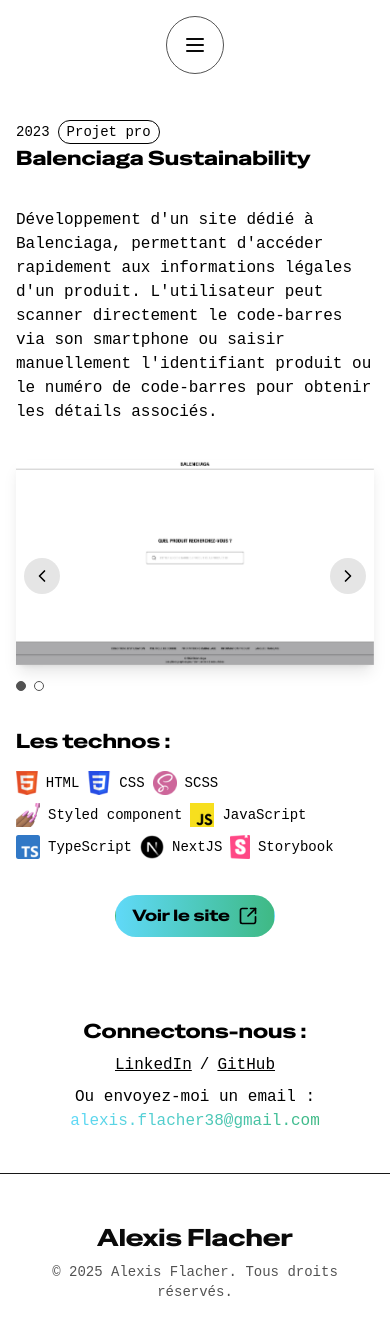
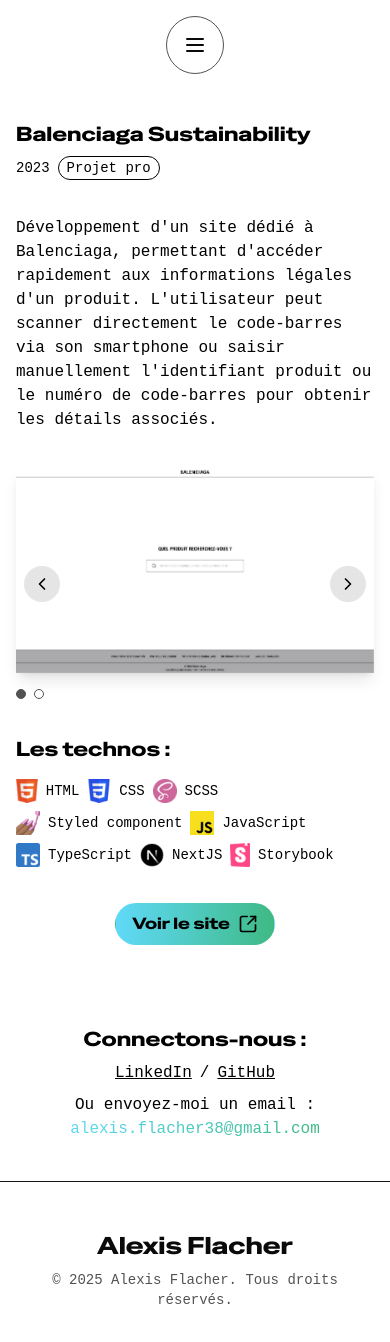
Before and after one commit to AlexisF9/Portfolio-2025, a Next.js app: page /mes-realisations/balenciaga-sustainability in a window 390 px wide. Shown: the top 1342 px of the page. Built offline with nearby package versions, Linux system fonts and the light colour scheme; a web font is replaced by a local one.

Commit message:
add realisation detail page animation

```diff
--- a/app/lenis-scroll.tsx
+++ b/app/lenis-scroll.tsx
@@ -1,13 +1,19 @@
 "use client";
 import Lenis from "lenis";
-import { useEffect } from "react";
+import { useEffect, useRef } from "react";
+import { usePathname } from "next/navigation";
 
 export default function LenisScroll() {
+  const lenisRef = useRef<Lenis | null>(null);
+  const pathname = usePathname();
+
   useEffect(() => {
     const lenis = new Lenis({
       duration: 1.2,
       easing: (t) => Math.min(1, 1.001 - Math.pow(2, -10 * t)),
     });
+
+    lenisRef.current = lenis;
 
     const raf = (time: number) => {
       lenis.raf(time);
@@ -18,8 +24,13 @@ export default function LenisScroll() {
 
     return () => {
       lenis.destroy();
+      lenisRef.current = null;
     };
   }, []);
 
+  useEffect(() => {
+    lenisRef.current?.scrollTo(0, { immediate: true });
+  }, [pathname]);
+
   return null;
 }
--- a/app/mes-realisations/[slug]/page.tsx
+++ b/app/mes-realisations/[slug]/page.tsx
@@ -1,12 +1,8 @@
 import { notFound } from "next/navigation";
 import { Realisation } from "../page";
 import realisations from "@/public/realisations.json";
-import Link from "next/link";
-import { Slider } from "@/src/components/slider";
-import { Github, SquareArrowOutUpRight } from "lucide-react";
-import Image from "next/image";
 import { Metadata } from "next";
-import { IconButton } from "@/src/components/icon-button";
+import { RealisationDetails } from "@/src/components/realisation-details";
 
 export async function generateMetadata({
   params,
@@ -40,64 +36,5 @@ export default async function Page({
     notFound();
   }
 
-  return (
-    <article className="pt-30 md:pt-40">
-      <div className="flex items-center flex-wrap-reverse justify-between mb-9">
-        <h1 className="text-xl md:text-4xl dark:text-white font-gothic">
-          {rea.title}
-        </h1>
-        <div className="flex items-center gap-2 dark:text-white">
-          <p className="text-sm">{rea.date}</p>
-          <p className="border rounded-full px-2 py-px w-fit text-sm">
-            Projet {rea.type}
-          </p>
-        </div>
-      </div>
-      <p className="pb-9 dark:text-white">{rea.description}</p>
-
-      <Slider pictures={rea.pictures} />
-
-      <div className="pt-9">
-        <h2 className="text-xl md:text-2xl font-gothic dark:text-white mb-4">
-          Les technos :
-        </h2>
-        <div className="flex items-center flex-wrap gap-2">
-          {rea.technos.map((skill, index) => {
-            return (
-              <li
-                key={index}
-                className="flex items-center gap-2 dark:text-white"
-              >
-                <Image
-                  src={`/images/logos/logo-${skill.name}.png`}
-                  width={24}
-                  height={24}
-                  alt={`logo ${skill.name}`}
-                  className="h-[24px] w-auto"
-                />
-                <span className="text-sm">{skill.label}</span>
-              </li>
-            );
-          })}
-        </div>
-      </div>
-
-      {(rea.link || rea.github) && (
-        <div className="flex items-center gap-4 w-fit mx-auto pt-9">
-          {rea.link && (
-            <Link
-              className="flex items-center gap-2 font-gothic w-fit border border-transparent rounded-full py-2 px-4 bg-linear-to-r hover:from-transparent hover:to-transparent hover:dark:text-white hover:border-neutral-600 hover:dark:border-white from-react to-vue transition duration-300 ease-in-out"
-              href={rea.link}
-              target="_blank"
-            >
-              Voir le site <SquareArrowOutUpRight className="w-[20px]" />
-            </Link>
-          )}
-          {rea.github && (
-            <IconButton label="Github" url={rea.github} icon={<Github />} />
-          )}
-        </div>
-      )}
-    </article>
-  );
+  return <RealisationDetails rea={rea} />;
 }
--- a/app/mes-realisations/page.tsx
+++ b/app/mes-realisations/page.tsx
@@ -8,10 +8,12 @@ export interface Realisation {
   pictures: string[];
   description: string;
   shortDescription: string;
-  mainTechnos?: { name: string; label: string }[];
+  mainTechnos: { name: string; label: string }[];
   technos: { name: string; label: string }[];
   type: string;
   date: string;
+  link: string | null;
+  github: string | null;
 }
 
 export const metadata: Metadata = {
--- /dev/null
+++ b/src/components/realisation-details.tsx
@@ -0,0 +1,101 @@
+"use client";
+import { IconButton } from "@/src/components/icon-button";
+import { useEffect } from "react";
+import Link from "next/link";
+import { Slider } from "@/src/components/slider";
+import { Github, SquareArrowOutUpRight } from "lucide-react";
+import Image from "next/image";
+import { Realisation } from "@/app/mes-realisations/page";
+import gsap from "gsap";
+import ScrollTrigger from "gsap/ScrollTrigger";
+
+gsap.registerPlugin(ScrollTrigger);
+
+export function RealisationDetails(props: { rea: Realisation }) {
+  const { rea } = props;
+
+  useEffect(() => {
+    const elements = gsap.utils.toArray(".fade-in");
+
+    elements.forEach((el, index) => {
+      const t = el as HTMLElement;
+
+      gsap.fromTo(
+        t,
+        { opacity: 0, y: -30 },
+        {
+          opacity: 1,
+          y: 0,
+          delay: 0.3 + index * 0.2,
+          duration: 1,
+          ease: "power3.out",
+        },
+      );
+    });
+
+    return () => {
+      ScrollTrigger.getAll().forEach((trigger) => trigger.kill());
+    };
+  }, []);
+
+  return (
+    <article className="pt-30 md:pt-40">
+      <div className="flex items-center flex-wrap gap-2 justify-between mb-9">
+        <h1 className="fade-in text-xl md:text-4xl dark:text-white font-gothic">
+          {rea.title}
+        </h1>
+        <div className="flex items-center gap-2 dark:text-white">
+          <p className="fade-in text-sm">{rea.date}</p>
+          <p className="fade-in border rounded-full px-2 py-px w-fit text-sm">
+            Projet {rea.type}
+          </p>
+        </div>
+      </div>
+      <p className="fade-in pb-9 dark:text-white">{rea.description}</p>
+
+      <Slider pictures={rea.pictures} />
+
+      <div className="pt-9">
+        <h2 className="fade-in text-xl md:text-2xl font-gothic dark:text-white mb-4">
+          Les technos :
+        </h2>
+        <div className="fade-in flex items-center flex-wrap gap-2">
+          {rea.technos.map((skill, index) => {
+            return (
+              <li
+                key={index}
+                className="flex items-center gap-2 dark:text-white"
+              >
+                <Image
+                  src={`/images/logos/logo-${skill.name}.png`}
+                  width={24}
+                  height={24}
+                  alt={`logo ${skill.name}`}
+                  className="h-[24px] w-auto"
+                />
+                <span className="text-sm">{skill.label}</span>
+              </li>
+            );
+          })}
+        </div>
+      </div>
+
+      {(rea.link || rea.github) && (
+        <div className="fade-in flex items-center gap-4 w-fit mx-auto pt-9">
+          {rea.link && (
+            <Link
+              className="flex items-center gap-2 font-gothic w-fit border border-transparent rounded-full py-2 px-4 bg-linear-to-r hover:from-transparent hover:to-transparent hover:dark:text-white hover:border-neutral-600 hover:dark:border-white from-react to-vue transition duration-300 ease-in-out"
+              href={rea.link}
+              target="_blank"
+            >
+              Voir le site <SquareArrowOutUpRight className="w-[20px]" />
+            </Link>
+          )}
+          {rea.github && (
+            <IconButton label="Github" url={rea.github} icon={<Github />} />
+          )}
+        </div>
+      )}
+    </article>
+  );
+}
--- a/src/components/slider.tsx
+++ b/src/components/slider.tsx
@@ -10,7 +10,7 @@ export function Slider({ pictures }: { pictures: string[] }) {
   const [currentSlide, setCurrentSlide] = useState(1);
 
   return (
-    <div className="relative">
+    <div className="fade-in relative">
       <div className="shadow-lg">
         <Swiper
           slidesPerView={1}
```
